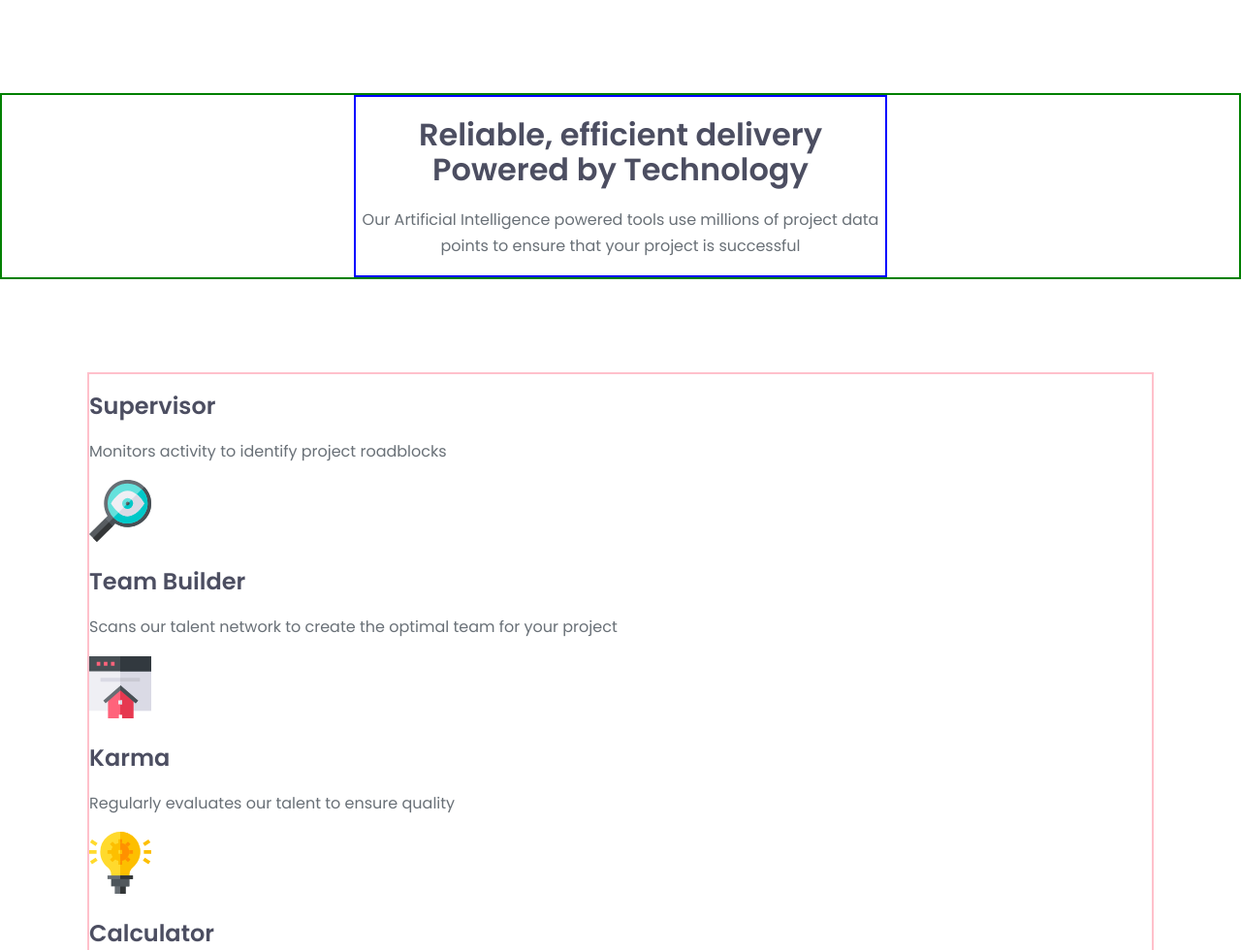
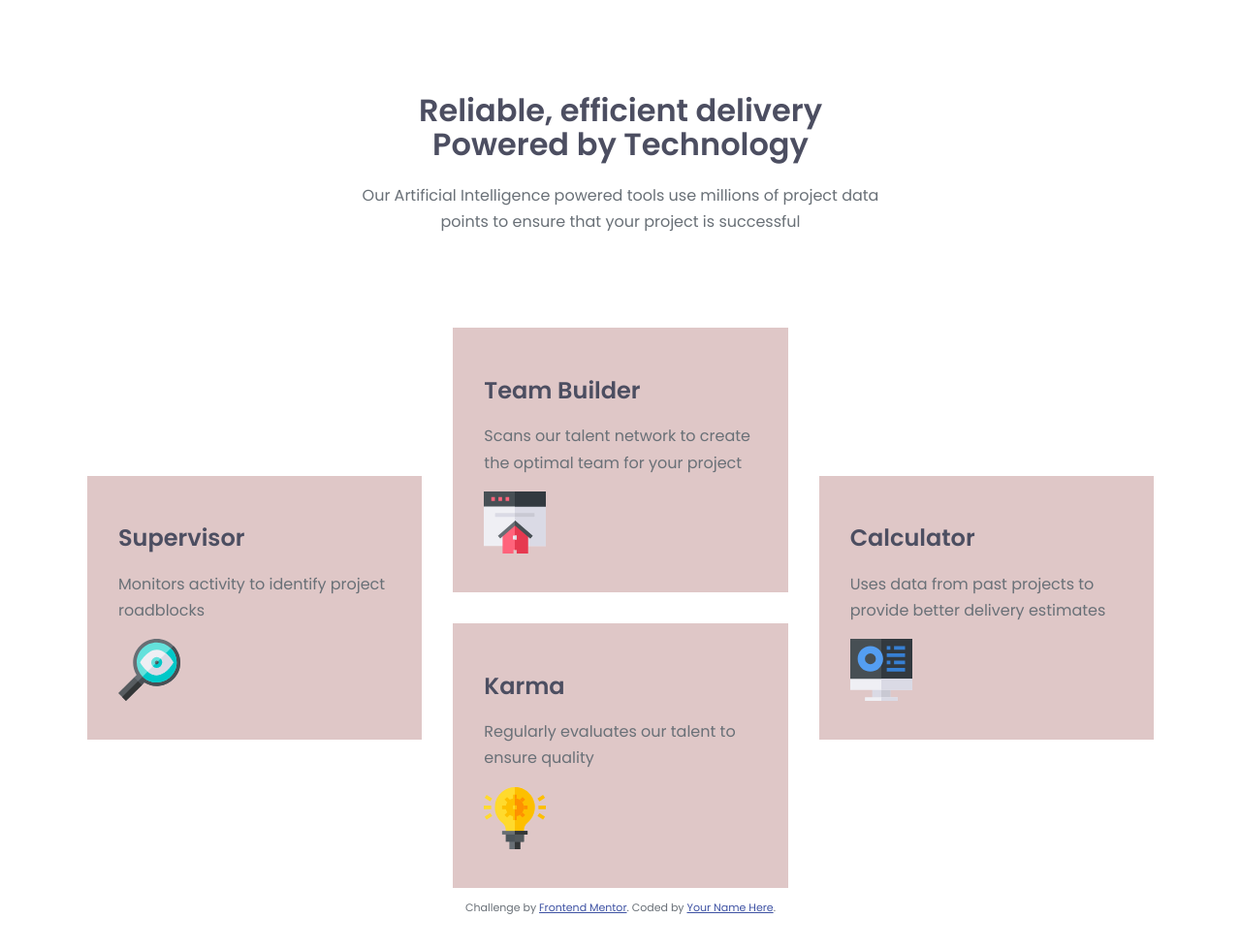
Before and after one commit to Oluwarantimi-L/four-feature-card, a plain HTML site: page index.html in a window 1280 px wide. Shown: the top 980 px of the page at 97% size. After the commit the page ends 956 px from the top, so only its background shows below. Drawn offline with Linux system fonts and the light colour scheme.

Commit message:
modified css

```diff
--- a/style.css
+++ b/style.css
@@ -47,15 +47,29 @@ h3{
 .wrapper{
     max-width: 1100px;
     margin-inline: auto;
-    border: 2px solid pink;
 }
 
 .wrapper--narrow{
     max-width: 550px;
-    border: 2px solid blue;
 }
 header{
     text-align: center;
     margin-block: 6rem;
-    border: 2px solid green;
 }
+.layout-grid{
+    --gap: 2rem;
+    display: flex;
+    gap: var(--gap);
+}
+.layout-grid > *{
+    flex: 1;
+}
+.col{
+    display: grid;
+    gap: var(--gap);
+    align-content: center;
+}
+.card{
+    padding: 2rem;
+    background: #dfc7c7;
+}
```
